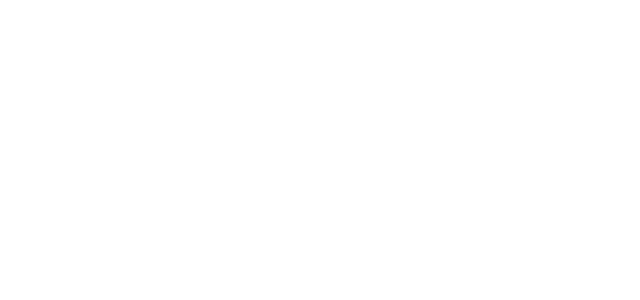
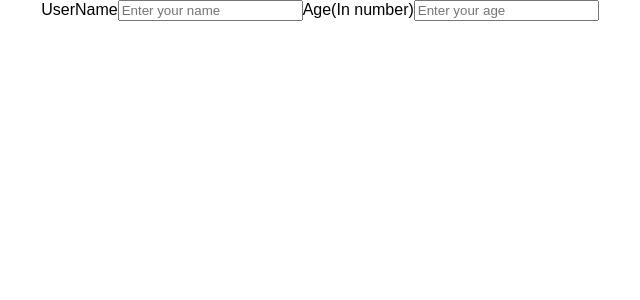
Before and after one commit to AmolShelke2/React-challenge-practice-project, a React (Create React App) app: page / in a window 1280 px wide. Shown: the top 300 px of the page, without its empty margins (320-960 px from the left). Built offline with nearby package versions, Linux system fonts and the light colour scheme.

Commit message:
Adding Logic for adding users

```diff
--- a/src/App.js
+++ b/src/App.js
@@ -1,7 +1,13 @@
 import React from 'react';
 
+import FormInput from './components/formInput';
+
 function App() {
-  return <div></div>;
+  return (
+    <div>
+      <FormInput />
+    </div>
+  );
 }
 
 export default App;
--- /dev/null
+++ b/src/components/formInput/FormInput.js
@@ -0,0 +1,40 @@
+import React, { useState } from 'react';
+
+const FormInput = () => {
+  const initial_state = {
+    name: '',
+    age: '',
+  };
+
+  const [userInput, setUserInput] = useState(initial_state);
+
+  const onUserNameChangeHandler = e => {
+    console.log(e.target.value);
+  };
+
+  const onUserAgeChangeHandler = e => {
+    console.log(e.target.value);
+  };
+
+  return (
+    <form className="form-control" style={{ textAlign: 'center' }}>
+      <label>UserName</label>
+      <input
+        type="text"
+        value={userInput.name}
+        placeholder="Enter your name"
+        onChange={onUserNameChangeHandler}
+      />
+
+      <label>Age(In number)</label>
+      <input
+        type="number"
+        value={userInput.age}
+        placeholder="Enter your age"
+        onChange={onUserAgeChangeHandler}
+      />
+    </form>
+  );
+};
+
+export default FormInput;
--- /dev/null
+++ b/src/components/formInput/index.js
@@ -0,0 +1,3 @@
+import FormInput from './FormInput';
+
+export default FormInput;
```
Also changed, not shown: src/components/Button/Button.css (added), src/components/Button/Button.js (added), src/components/formInput/FormInput.css (added), src/components/usersList/UsersList.js (added), src/components/usersList/usersList.css (added), src/index.js (line endings or trailing spaces), 1 other file (tests, documents, lock files or other folders).
